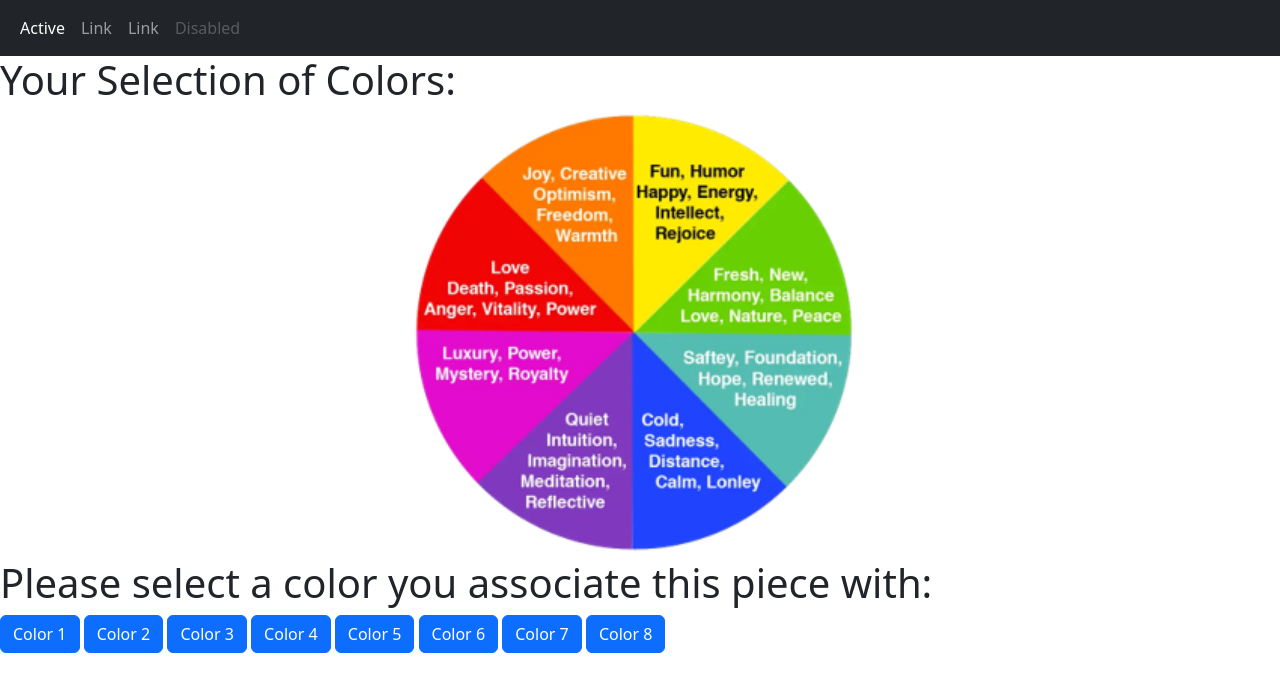
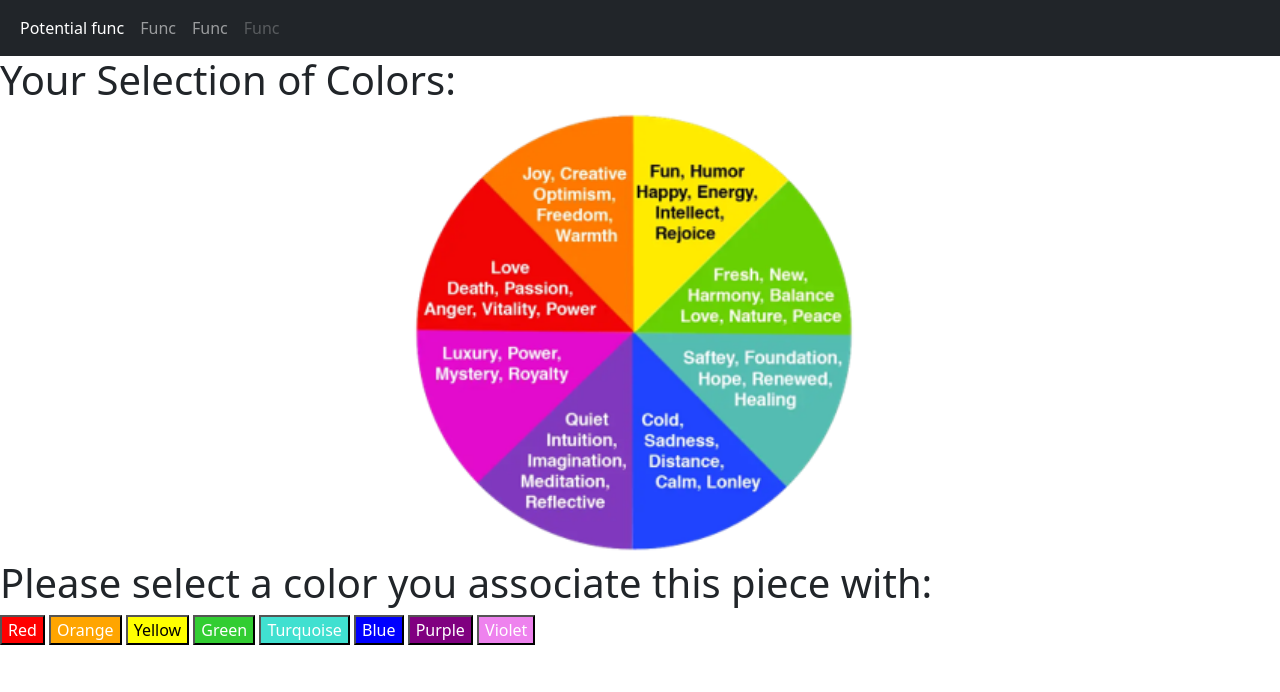
Before and after one commit to weekes1/VisitorArtEngagement, a plain HTML site: page userinterface.html in a window 1280 px wide. Drawn offline with nearby package versions, Linux system fonts and the light colour scheme; some packages are replaced by stand-ins of ours; a script that the page names is missing.

Commit message:
no change

```diff
--- a/userinterface.css
+++ b/userinterface.css
@@ -8,3 +8,7 @@ tr:hover {background-color: #00FF7F}
   margin-right: auto;
   width: 50%;
 }
+
+body{
+
+}
--- a/userinterface.html
+++ b/userinterface.html
@@ -16,16 +16,16 @@
   <div class="container-fluid">
     <ul class="navbar-nav">
       <li class="nav-item">
-        <a class="nav-link active" href="#">Active</a>
+        <a class="nav-link active" href="#">Potential func</a>
       </li>
      <li class="nav-item">
-        <a class="nav-link" href="#">Link</a>
+        <a class="nav-link" href="#">Func</a>
       </li>
       <li class="nav-item">
-        <a class="nav-link" href="#">Link</a>
+        <a class="nav-link" href="#">Func</a>
       </li>
       <li class="nav-item">
-        <a class="nav-link disabled" href="#">Disabled</a>
+        <a class="nav-link disabled" href="#">Func</a>
       </li>
     </ul>
   </div>
@@ -43,15 +43,15 @@ Your Selection of Colors:
 Please select a color you associate this piece with:
 </h1>
 
-<button type="button" class="btn btn-primary" id="btn-col-1">Color 1</button>
-<button type="button" class="btn btn-primary" id="btn-col-2">Color 2</button>
-<button type="button" class="btn btn-primary">Color 3</button>
-<button type="button" class="btn btn-primary">Color 4</button>
-<button type="button" class="btn btn-primary">Color 5</button>
-<button type="button" class="btn btn-primary">Color 6</button>
-<button type="button" class="btn btn-primary">Color 7</button>
-<button type="button" class="btn btn-primary">Color 8</button>
 
+<button type="button" style="background-color:red; color:white">Red</button>
+<button type="button" style="background-color:orange; color:white">Orange</button>
+<button type="button" style="background-color:yellow; color:black">Yellow</button>
+<button type="button" style="background-color:#32CD32; color:white">Green</button>
+<button type="button" style="background-color:#40E0D0; color:white">Turquoise</button>
+<button type="button" style="background-color:blue; color:white">Blue</button>
+<button type="button" style="background-color:purple; color:white">Purple</button>
+<button type="button" style="background-color:violet; color:white">Violet</button>
 
 
       <!-- jQuery first, then sweetalert2, then Bootstrap JS, then our js -->
```
Also changed, not shown: 6 other files.
